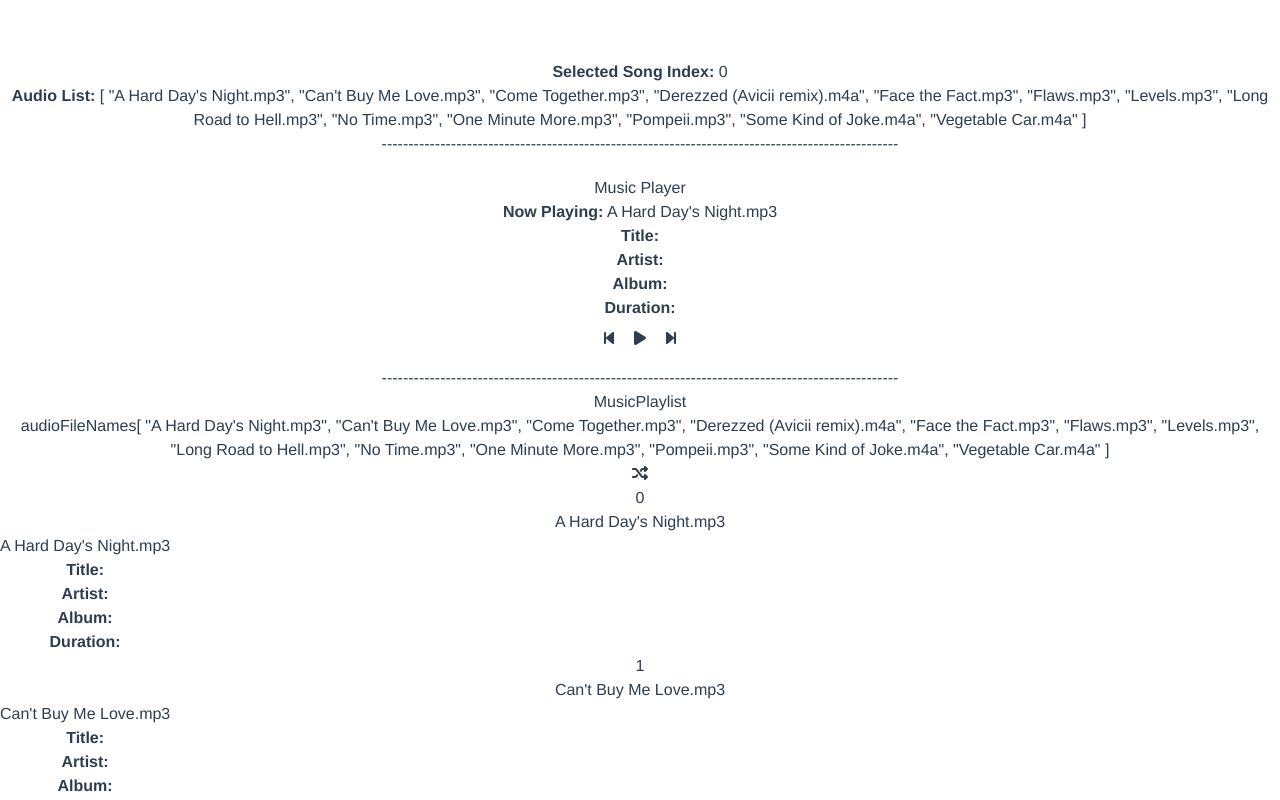
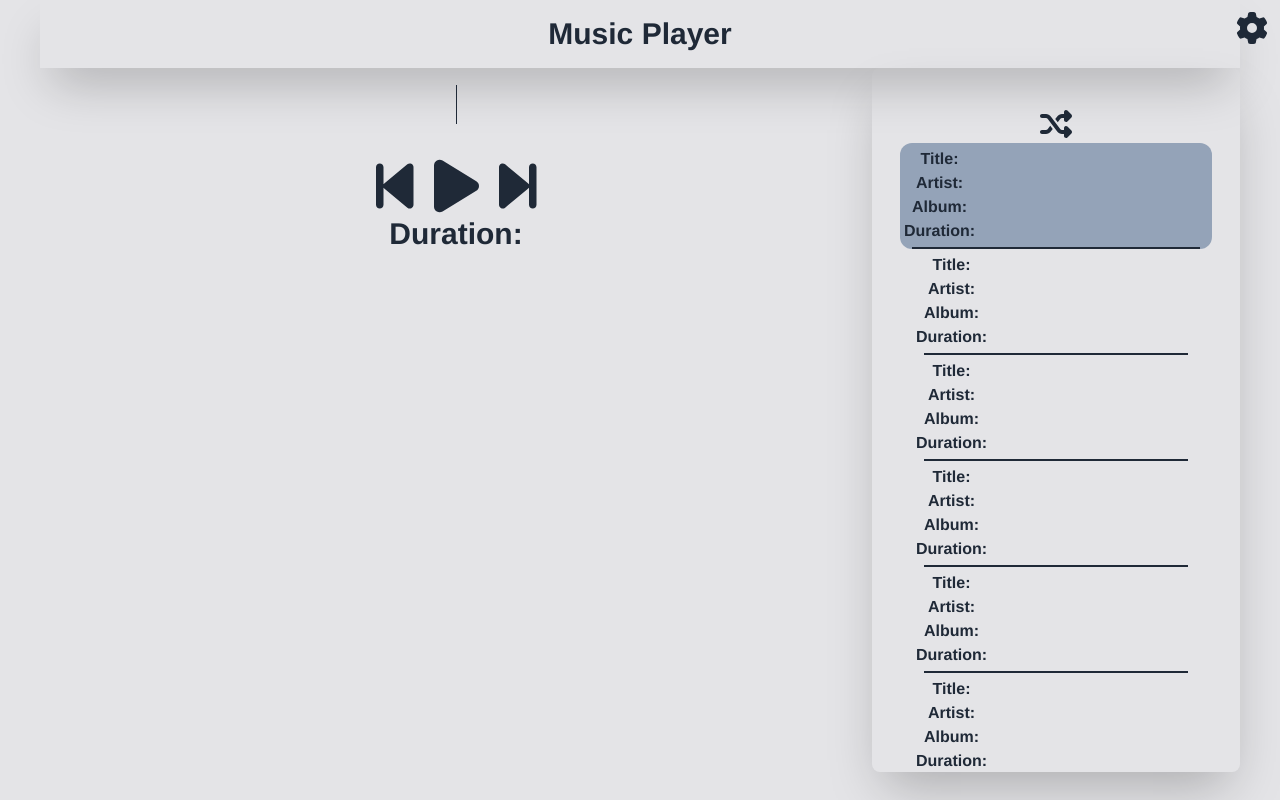
Before and after one commit to ChaceN89/music-player, a Vue app: page / in a window 1280 px wide. Shown: the top 800 px of the page. Built offline with nearby package versions, Linux system fonts and the light colour scheme.

Commit message:
editted the CSS to make the application work

```diff
--- a/src/App.vue
+++ b/src/App.vue
@@ -1,27 +1,21 @@
 <template>
-  <div id="app">
-    <strong>Selected Song Index: </strong> {{ currentSongIndex }}
-    <div></div>
-    <strong>Audio List: </strong>  {{ audioFileNames }}
-    <div>-------------------------------------------------------------------------------------------------</div>
-    <MusicPlayer
+  <div class="app">
+    <div class="title">Music Player</div>
+    <div class="middleSection">
+      <MusicPlayer class="player"
         :audioFileNames="audioFileNames"
         :currentSong="currentSong"
         @nextSong="nextSong"
         @previousSong="previousSong"
       />
-    <div>-------------------------------------------------------------------------------------------------</div>
-
-    <!-- ability to select a song with index or  -->
-    <MusicPlaylist
+      <MusicPlaylist class="playlist"
         :audioFileNames="audioFileNames"
         :currentSongIndex="currentSongIndex"
         @setSongIndex="setSongIndex"
         @randomSong="randomSong"
       />
-
-    <div>-------------------------------------------------------------------------------------------------</div>
-    <MusicSettings/>
+    </div>
+    <MusicSettings class="settings"/>
   </div>
 </template>
 
@@ -88,6 +82,6 @@ export default {
   -moz-osx-font-smoothing: grayscale;
   text-align: center;
   color: #2c3e50;
-  margin-top: 60px;
+  margin-top: 0px;
 }
 </style>
--- a/src/assets/styles.css
+++ b/src/assets/styles.css
@@ -0,0 +1,70 @@
+html, body {
+    @apply m-0 p-0 h-full w-full;
+}
+
+body {
+    @apply h-full md:max-h-screen md:overflow-hidden;
+}
+
+.app {
+    @apply md:h-screen bg-zinc-200 flex flex-col text-gray-800 px-10 ;
+}
+
+.title {
+    @apply text-3xl font-bold text-center py-4 shadow-2xl;
+}
+
+.middleSection {
+    @apply md:flex-1 md:flex text-lg;
+}
+
+.player {
+    @apply flex-1 rounded-lg p-4 text-3xl;
+}
+
+.song-info {
+    @apply text-center;
+}
+
+.album-container {
+    @apply flex justify-center my-4;
+}
+
+.albumArt {
+    @apply w-full max-w-xs md:max-w-md lg:max-w-xl shadow-2xl rounded-md;
+}
+
+.playlist {
+    @apply text-base flex-shrink border-0 border-zinc-950 shadow-2xl rounded-lg p-10 overflow-y-auto px-10;
+    max-height: calc(100vh - 6rem); /* Adjusting height to ensure it fits within the screen height */
+}
+
+.playlistSong {
+    @apply flex items-center p-1 sm:w-72 2xl:w-[600px];
+}
+
+.playlistSong>img {
+    @apply h-28 m-2 rounded-full;
+}
+
+.activeSong {
+    @apply bg-slate-400 rounded-xl -mx-3;
+}
+
+.settings {
+    @apply fixed top-3 right-3;
+}
+
+.buttonHover {
+    @apply hover:scale-105 hover:cursor-pointer;
+}
+
+.vertical-line::before {
+    content: '';
+    display: inline-block;
+    vertical-align: middle;
+    height: 1.5em; /* Adjust this value to control the height */
+    width: 1px;
+    background-color: currentColor; /* Use the same color as the text */
+    margin: 0 0.5em; /* Adjust the horizontal spacing as needed */
+}
--- a/src/components/MusicPlayer.vue
+++ b/src/components/MusicPlayer.vue
@@ -1,22 +1,28 @@
 <template>
   <div class="music-player">
-    <div>Music Player</div>
-    <div v-if="currentSong">
-      <p><strong>Now Playing:</strong> {{ currentSong }}</p>
-      <p><strong>Title:</strong> {{ songInfo.title }}</p>
-      <p><strong>Artist:</strong> {{ songInfo.artist }}</p>
-      <p><strong>Album:</strong> {{ songInfo.album }}</p>
-      <p><strong>Duration:</strong> {{ songInfo.duration }}</p>
-      <img class="h-32 w-32 m-2" :src="songInfo.albumArt" alt="Album Art" v-if="songInfo.albumArt" />
+    <div v-if="currentSong" class="song-info">
+      <div class="text-center">
+        <p><strong>{{ songInfo.title }}</strong> </p>
+        <p class="inline-block relative">
+          {{ songInfo.artist }}
+          <span class="vertical-line"></span>
+          {{ songInfo.album }}
+        </p>
+      </div>
+      <div class="album-container">
+        <img class="albumArt" :src="songInfo.albumArt" alt="Album Art" v-if="songInfo.albumArt" />
+      </div>
     </div>
     <div class="controls">
-      <font-awesome-icon :icon="['fas', 'backward-step']" @click="previousSong" />
-      <font-awesome-icon :icon="isPlaying ? ['fas', 'pause'] : ['fas', 'play']" @click="togglePlayPause" />
-      <font-awesome-icon :icon="['fas', 'forward-step']" @click="nextSong" />
+      <font-awesome-icon size="2x" class="buttonHover" :icon="['fas', 'backward-step']" @click="previousSong" />
+      <font-awesome-icon size="2x" class="buttonHover" :icon="isPlaying ? ['fas', 'pause'] : ['fas', 'play']" @click="togglePlayPause" />
+      <font-awesome-icon size="2x" class="buttonHover" :icon="['fas', 'forward-step']" @click="nextSong" />
     </div>
+    <p class="text-center"><strong>Duration:</strong> {{ songInfo.duration }}</p>
     <audio ref="audio" :src="audioSrc" @ended="nextSong"></audio>
   </div>
 </template>
+
 
 <script>
 import { extractSongData } from '../functions/getSongInfo';
@@ -120,3 +126,16 @@ export default {
   font-size: 1.5rem;
 }
 </style>
+
+
+<style scoped>
+.vertical-line::before {
+    content: '';
+    display: inline-block;
+    vertical-align: middle;
+    height: 1.3em; /* Adjust this value to control the height */
+    width: 1px;
+    background-color: currentColor; /* Use the same color as the text */
+    margin: 0 0.5em; /* Adjust the horizontal spacing as needed */
+}
+</style>
--- a/src/components/MusicPlaylist.vue
+++ b/src/components/MusicPlaylist.vue
@@ -1,17 +1,17 @@
 <template>
   <div>
-    <div>MusicPlaylist</div>
-    <div>audioFileNames{{ audioFileNames }}</div>
-
     <button @click="$emit('randomSong')">
-      <font-awesome-icon :icon="['fas', 'shuffle']" />
+      <font-awesome-icon size="2x" :icon="['fas', 'shuffle']" />
     </button>
 
     <ul>
-      <li v-for="(fileName, index) in audioFileNames" :key="fileName" @click="$emit('setSongIndex', index)">
-        <div>{{index}}</div>
-        <div>{{fileName}}</div>
+      <li v-for="(fileName, index) in audioFileNames"
+        :key="fileName"
+        @click="$emit('setSongIndex', index)"
+        :class="{ activeSong: index === currentSongIndex }"
+      >
         <SongInfo :fileName="fileName" />
+        <hr v-if="index !== audioFileNames.length - 1" class="mx-3 border-t-2 border-gray-800">
       </li>
     </ul>
 
--- a/src/components/MusicSettings.vue
+++ b/src/components/MusicSettings.vue
@@ -1,6 +1,5 @@
 <template>
-  <div>MusicSettings</div>
-  <font-awesome-icon :icon="['fas', 'gear']" />
+  <font-awesome-icon :icon="['fas', 'gear']" size="2x"/>
 </template>
 
 <script>
--- a/src/components/SongInfo.vue
+++ b/src/components/SongInfo.vue
@@ -1,8 +1,7 @@
 <template>
-  <div class="flex items-center">
-    <img class="h-32 w-32 m-2" :src="songInfo.albumArt" alt="Album Art" v-if="songInfo.albumArt" />
+  <div class="playlistSong">
+    <img :src="songInfo.albumArt" alt="Album Art" v-if="songInfo.albumArt" />
     <div>
-      <p>{{ fileName }}</p>
       <p><strong>Title:</strong> {{ songInfo.title }}</p>
       <p><strong>Artist:</strong> {{ songInfo.artist }}</p>
       <p><strong>Album:</strong> {{ songInfo.album }}</p>
```
Lines whose indentation alone changed are shown as unchanged.
